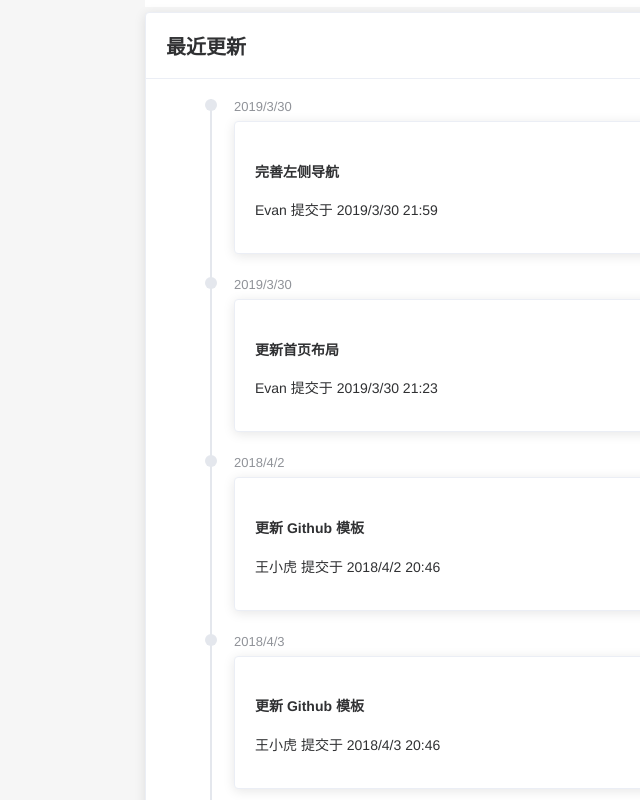
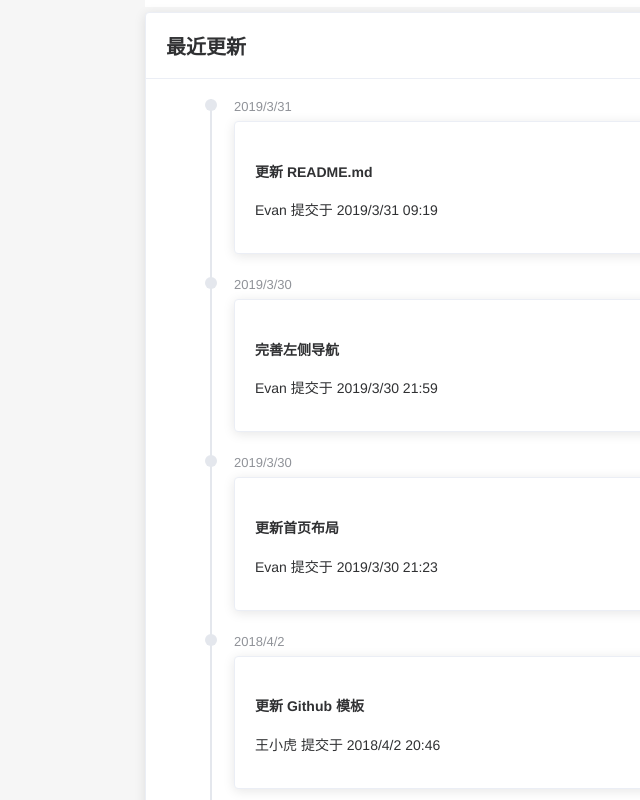
Before and after one commit to Antabot/White-Jotter-Vue, a Vue app: page /index in a window 1280 px wide. Shown: the part 580-1380 px from the top of the page, without its empty margins (0-640 px from the left). Built offline with nearby package versions, Linux system fonts and the light colour scheme; what mavon-editor would draw is missing.

Commit message:
update: 更新 README.md

```diff
--- a/src/components/home/UpdateCard.vue
+++ b/src/components/home/UpdateCard.vue
@@ -6,6 +6,12 @@
     </div>
     <div class="block">
       <el-timeline>
+        <el-timeline-item timestamp="2019/3/31" placement="top">
+          <el-card>
+            <h4>更新 README.md</h4>
+            <p>Evan 提交于 2019/3/31 09:19</p>
+          </el-card>
+        </el-timeline-item>
         <el-timeline-item timestamp="2019/3/30" placement="top">
           <el-card>
             <h4>完善左侧导航</h4>
@@ -22,12 +28,6 @@
           <el-card>
             <h4>更新 Github 模板</h4>
             <p>王小虎 提交于 2018/4/2 20:46</p>
-          </el-card>
-        </el-timeline-item>
-        <el-timeline-item timestamp="2018/4/3" placement="top">
-          <el-card>
-            <h4>更新 Github 模板</h4>
-            <p>王小虎 提交于 2018/4/3 20:46</p>
           </el-card>
         </el-timeline-item>
         <el-timeline-item timestamp="2018/4/3" placement="top">
```
